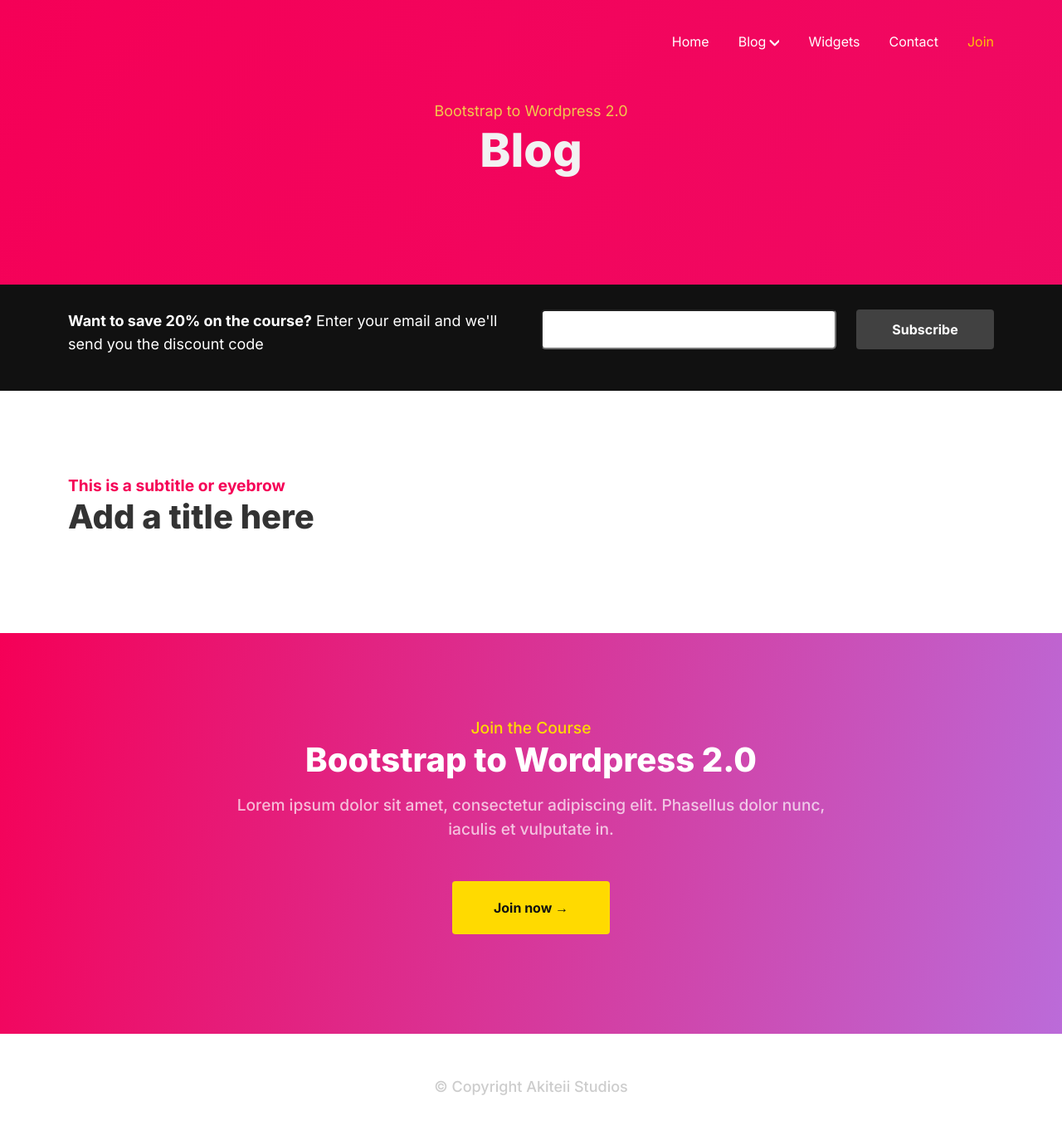
After one commit to eriancari/wp-practice, a PHP site: page /widgets.html in a window 1280 px wide. The commit adds this page. Shown: the whole page at 83% size. Run offline with PHP 8.4, Linux system fonts and the light colour scheme; some web fonts are replaced.

Commit message:
Code the markup for Widget headings
q

;

```diff
--- a/style.css
+++ b/style.css
@@ -717,3 +717,15 @@ article.post {
     margin-bottom: 0;
     font-weight: 500;
 }
+
+/* Elementor Widgets Styles */
+
+.title-wrapper .sub-title {
+    font-size: 1.2rem;
+    font-weight: 700;
+    color: var(--color-pink);
+}
+
+.sub-title {
+    margin: 0;
+}
--- /dev/null
+++ b/widgets.html
@@ -0,0 +1,138 @@
+<!DOCTYPE html>
+<html lang="en" dir="ltr">
+
+<head>
+    <meta charset="UTF-8">
+    <meta name="viewport" content="width=device-width, initial-scale=1.0">
+    <meta http-equiv="X-UA-Compatible" content="IE=edge">
+    <title>Bootstrap to Wordpress 2.0</title>
+    <link rel="stylesheet" href="assets/css/bootstrap.min.css">
+    <link rel="stylesheet" href="assets/font/flaticon.css">
+    <link rel="stylesheet" href="style.css">
+    <link rel="preconnect" href="https://fonts.googleapis.com">
+    <link rel="preconnect" href="https://fonts.gstatic.com" crossorigin>
+    <link href="https://fonts.googleapis.com/css2?family=Inter:ital,opsz,wght@0,14..32,100..900;1,14..32,100..900&display=swap" rel="stylesheet">
+</head>
+
+<body class="single-post">
+    <div id="top-nav">
+        <div class="container">
+            <div class="row justify-content-end">
+                <div class="col-md-6">
+                    <nav class="main-menu">
+                        <ul class="top-menu d-flex flex-row navigation justify-content-end list-unstyled">
+                            <li class="menu-item"><a href="index.html">Home</a></li>
+                            <li class="menu-item menu-item-has-children"><a href="blog.html">Blog</a>
+                                <ul class="sub-menu">
+                                    <li class="menu-item"><a href="single.html">Single Post</a></li>
+                                    <li class="menu-item"><a href="blog2.html">Blog2</a></li>
+                                    <li class="menu-item"><a href="blog3.html">Blog3</a></li>
+                                    <li class="menu-item menu-item-has-children"><a href="blog4.html">Blog4</a>
+                                        <ul class="sub-menu">
+                                            <li class="menu-item"><a href="blog1-1.html">Blog1.1</a></li>
+                                            <li class="menu-item"><a href="blog2-1.html">Blog2.1</a></li>
+                                            <li class="menu-item"><a href="blog3-1.html">Blog3.1</a></li>
+                                        </ul>
+                                    </li>
+                                </ul>
+                            </li>
+                            <li class="menu-item"><a href="widgets.html">Widgets</a></li>
+                            <li class="menu-item"><a href="contact.html">Contact</a></li>
+                            <li class="menu-item special-menu"><a href="join.html" class="text-warning">Join</a></li>
+                        </ul>
+                    </nav>
+                    <button type="button" class="navbar-open">
+                        <i class="mobile-nav-toggler flaticon flaticon-menu"></i>
+                    </button>
+                </div>
+            </div>
+
+            <!-- Mobile menu -->
+            <div class="mobile-menu">
+                <div class="menu-backdrop"></div>
+                <div class="close-btn">
+                    <i class="flaticon flaticon-close"></i>
+                </div>
+                <nav class="menu-box">
+                    <ul class="navigation clearfix"></ul>
+                </nav>
+            </div>
+        </div>
+    </div>
+
+    <!-- Title banner -->
+    <section class="title-banner">
+        <div class="container">
+            <div class="row">
+                <div class="col-md-10 offset-md-1 col-sm-12 offset-sm-0 overflow-hidden text-center">
+                    <p class="tag-line sub-title">Bootstrap to Wordpress 2.0</p>
+                    <h1 class="page-title">Blog</h1>
+                </div>
+            </div>
+        </div>
+    </section>
+
+    <!-- Subscribe Bar -->
+    <section class="subscribe-bar">
+        <div class="container">
+            <div class="row">
+                <div class="col-sm-6">
+                    <p><strong>Want to save 20% on the course?</strong> Enter your email and we'll send you the discount
+                        code</p>
+                </div>
+                <div class="col-sm-6">
+                    <form class="" action="index.html" method="post">
+                        <div class="row">
+                            <div class="col-md-8">
+                                <input type="text" name="" value="">
+                            </div>
+                            <div class="col-md-4">
+                                <button type="button" name="button" class="btn btn-invert">Subscribe</button>
+                            </div>
+                        </div>
+                    </form>
+                </div>
+            </div>
+        </div>
+    </section>
+
+    <!-- Content Area -->
+    <div class="content-area">
+        <div class="container">
+            <div class="row">
+                <div class="col-sm-12">
+                    <div class="title-wrapper">
+                        <p class="sub-title">This is a subtitle or eyebrow</p>
+                        <h2>Add a title here</h2>
+                    </div>
+                </div>
+            </div>
+        </div>
+    </div>
+
+    <!-- Footer -->
+    <footer>
+        <div class="footer-calltoaction text-center">
+            <div class="container">
+                <div class="row">
+                    <div class="col-md-8 offset-md-2 overflow-hidden">
+                        <p class="sub-title">Join the Course</p>
+                        <h2>Bootstrap to Wordpress 2.0</h2>
+                        <p>Lorem ipsum dolor sit amet, consectetur adipiscing elit. Phasellus dolor nunc, iaculis et
+                            vulputate in.</p>
+                        <a href="#" class="btn btn-primary">Join now &rarr;</a>
+                    </div>
+                </div>
+            </div>
+        </div>
+        <div class="copyright text-center">
+            <p>&copy; Copyright Akiteii Studios</p>
+        </div>
+    </footer>
+
+    <script src="assets/js/bootstrap.min.js"></script>
+    <script src="assets/js/jquery-3.7.1.min.js"></script>
+    <script src="assets/js/main-script.js"></script>
+</body>
+
+</html>
```
